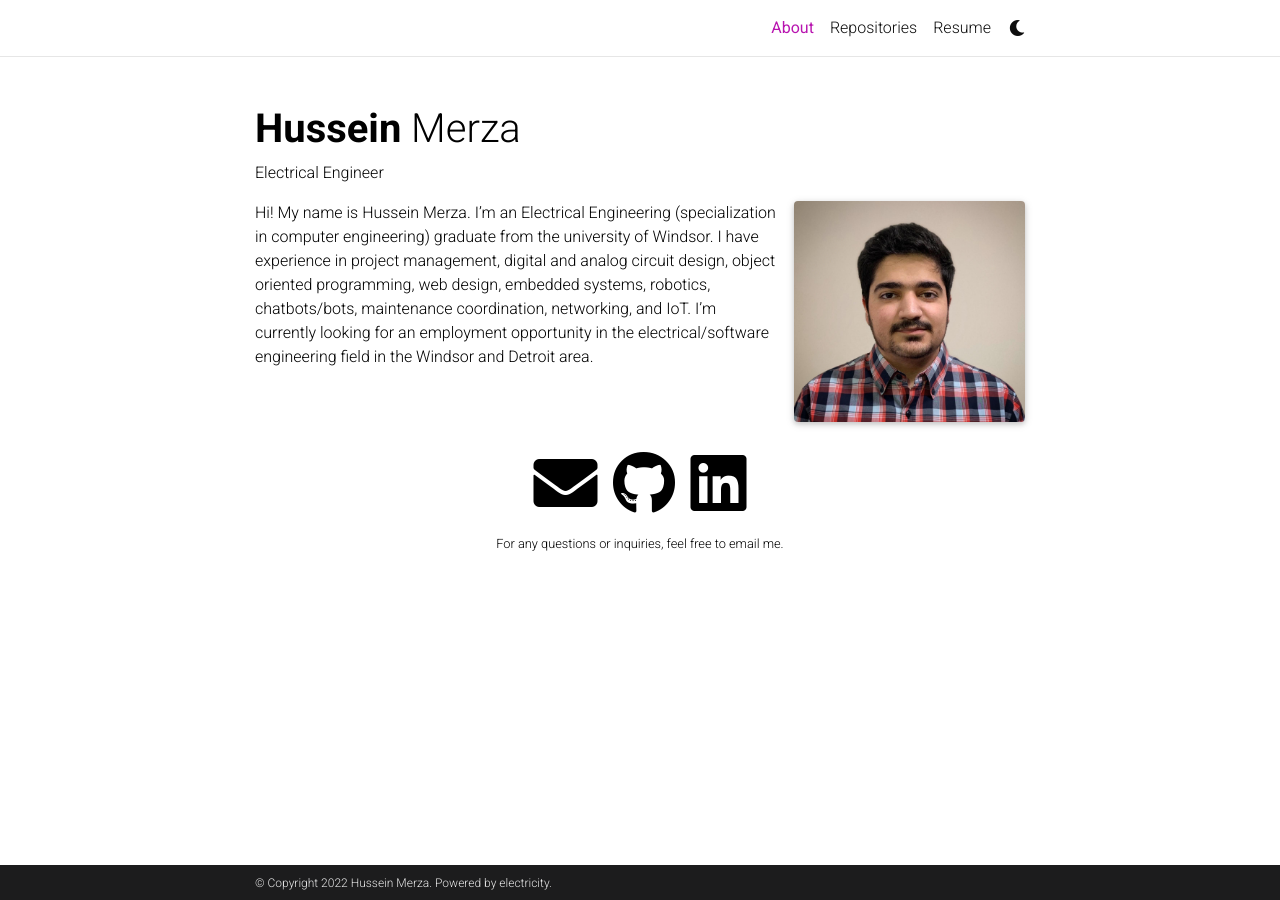
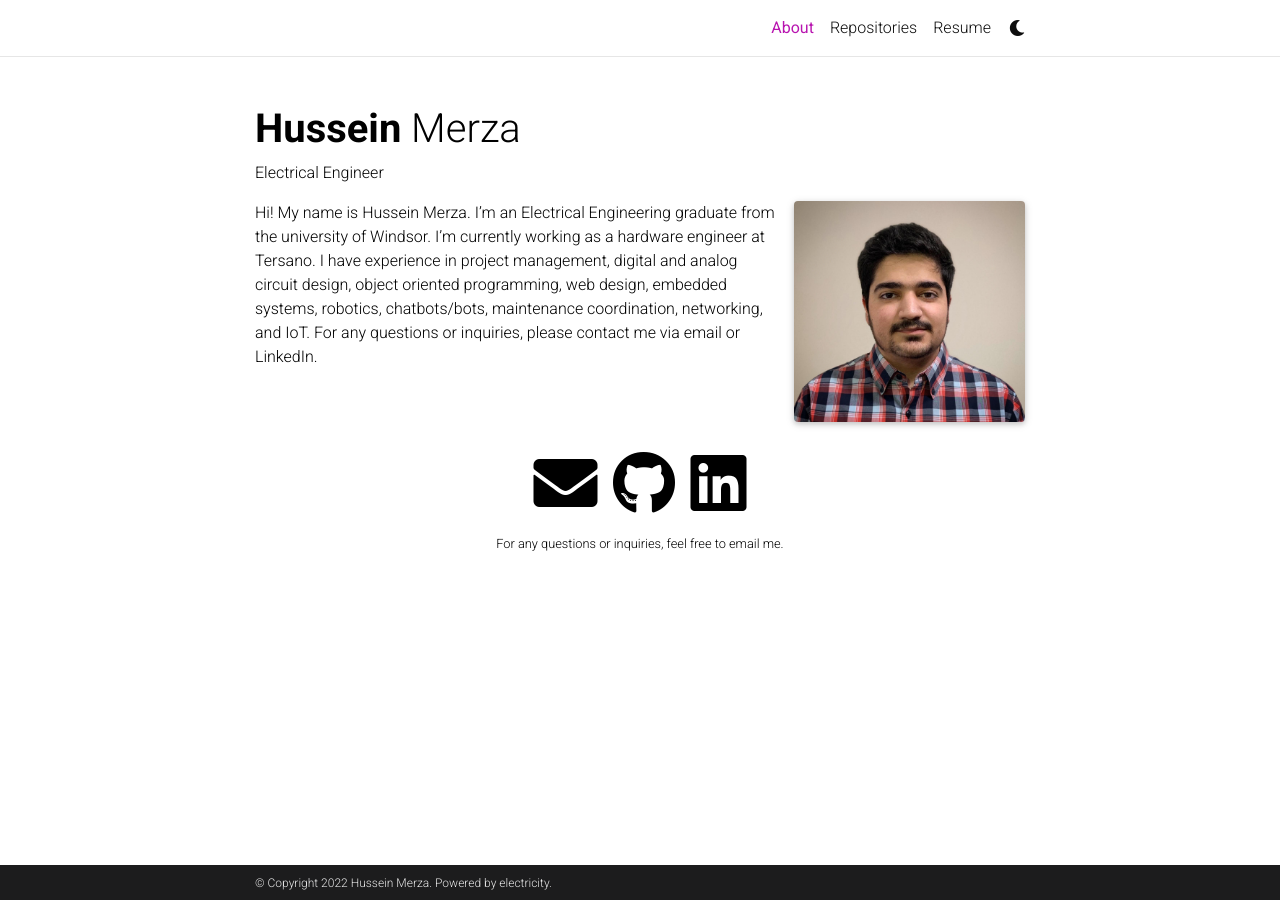
Before and after one commit to hussein46/hussein46.github.io, a Jekyll site: the page built from _pages/about.md, in a window 1280 px wide. Built offline with Jekyll 4.4.1, drawn with Linux system fonts in a browser that asks for light colours; full-size pictures stand in for the smaller copies a plugin makes; comment, search, counter and statistics services are not loaded; a style sheet for code colours, icons or effects is not loaded.

Commit message:
Update about.md

```diff
--- a/_pages/about.md
+++ b/_pages/about.md
@@ -18,4 +18,4 @@ selected_papers: false # includes a list of papers marked as "selected={true}"
 social: true  # includes social icons at the bottom of the page
 ---
 
-Hi! My name is Hussein Merza. I'm an Electrical Engineering (specialization in computer engineering) graduate from the university of Windsor. I have experience in project management, digital and analog circuit design, object oriented programming, web design, embedded systems, robotics, chatbots/bots, maintenance coordination, networking, and IoT. I’m currently looking for an employment opportunity in the electrical/software engineering field in the Windsor and Detroit area.
+Hi! My name is Hussein Merza. I'm an Electrical Engineering graduate from the university of Windsor. I'm currently working as a hardware engineer at Tersano. I have experience in project management, digital and analog circuit design, object oriented programming, web design, embedded systems, robotics, chatbots/bots, maintenance coordination, networking, and IoT. For any questions or inquiries, please contact me via email or LinkedIn.
```
